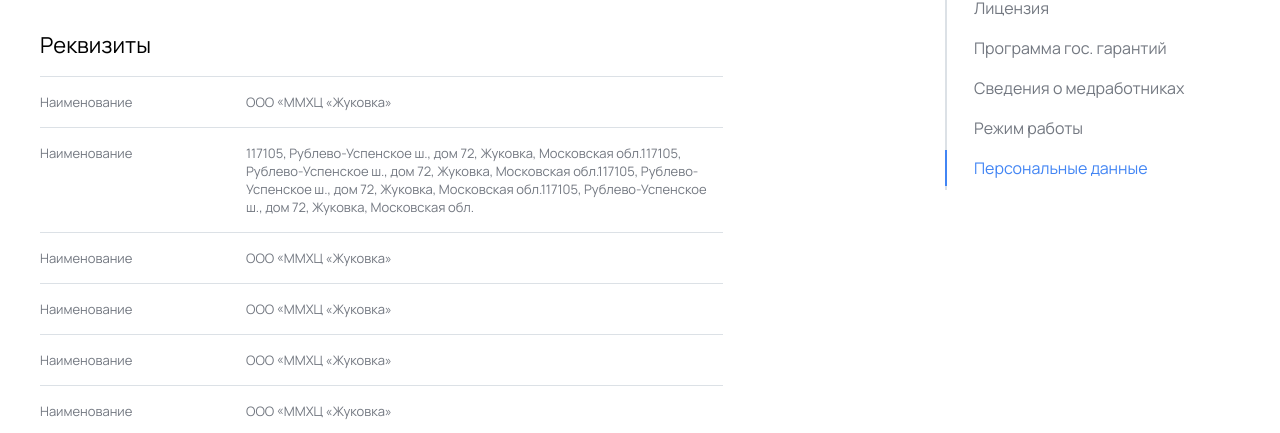
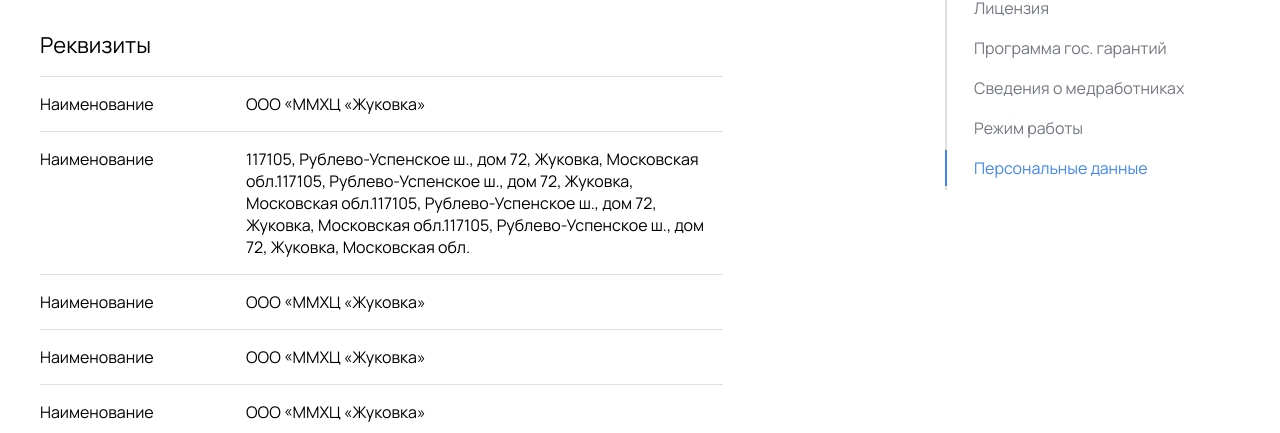
Before and after one commit to herr-imko/Webfly-test, a plain HTML site: page info.html in a window 1280 px wide. Shown: the part 364-797 px from the top of the page. Drawn offline with nearby package versions, Linux system fonts and the light colour scheme.

Commit message:
таблица без кэпшон

```diff
--- a/info.html
+++ b/info.html
@@ -83,58 +83,58 @@
 								<div class="rows-like-table">
 									<div class="row">
 										<div class="key">
-											<div class="caption">Наименование</div>
+											<div class="">Наименование</div>
 										</div>
 										<div>
-											<div class="caption">ООО «ММХЦ «Жуковка»</div>
+											<div class="">ООО «ММХЦ «Жуковка»</div>
 										</div>
 									</div>
 									<div class="row">
 										<div class="key">
-											<div class="caption">Наименование</div>
+											<div class="">Наименование</div>
 										</div>
 										<div>
-											<div class="caption">117105, Рублево-Успенское ш., дом 72, Жуковка, Московская обл.117105, Рублево-Успенское ш., дом 72, Жуковка, Московская обл.117105, Рублево-Успенское ш., дом 72, Жуковка, Московская обл.117105, Рублево-Успенское ш., дом 72, Жуковка, Московская обл.</div>
+											<div class="">117105, Рублево-Успенское ш., дом 72, Жуковка, Московская обл.117105, Рублево-Успенское ш., дом 72, Жуковка, Московская обл.117105, Рублево-Успенское ш., дом 72, Жуковка, Московская обл.117105, Рублево-Успенское ш., дом 72, Жуковка, Московская обл.</div>
 										</div>
 									</div>
 									<div class="row">
 										<div class="key">
-											<div class="caption">Наименование</div>
+											<div class="">Наименование</div>
 										</div>
 										<div>
-											<div class="caption">ООО «ММХЦ «Жуковка»</div>
+											<div class="">ООО «ММХЦ «Жуковка»</div>
 										</div>
 									</div>
 									<div class="row">
 										<div class="key">
-											<div class="caption">Наименование</div>
+											<div class="">Наименование</div>
 										</div>
 										<div>
-											<div class="caption">ООО «ММХЦ «Жуковка»</div>
+											<div class="">ООО «ММХЦ «Жуковка»</div>
 										</div>
 									</div>
 									<div class="row">
 										<div class="key">
-											<div class="caption">Наименование</div>
+											<div class="">Наименование</div>
 										</div>
 										<div>
-											<div class="caption">ООО «ММХЦ «Жуковка»</div>
+											<div class="">ООО «ММХЦ «Жуковка»</div>
 										</div>
 									</div>
 									<div class="row">
 										<div class="key">
-											<div class="caption">Наименование</div>
+											<div class="">Наименование</div>
 										</div>
 										<div>
-											<div class="caption">ООО «ММХЦ «Жуковка»</div>
+											<div class="">ООО «ММХЦ «Жуковка»</div>
 										</div>
 									</div>
 									<div class="row">
 										<div class="key">
-											<div class="caption">Наименование</div>
+											<div class="">Наименование</div>
 										</div>
 										<div>
-											<div class="caption">ООО «ММХЦ «Жуковка»</div>
+											<div class="">ООО «ММХЦ «Жуковка»</div>
 										</div>
 									</div>
 								</div>
```
